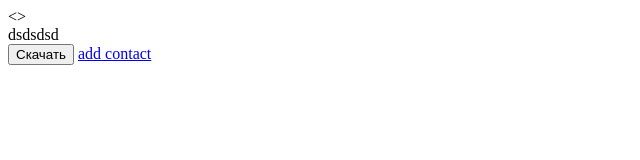
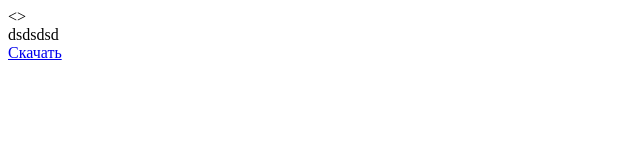
Before and after one commit to g1rz/test-copy, a plain HTML site: page index.html in a window 1280 px wide. Shown: the whole page, without its empty margins (0-640 px from the left). Drawn offline with Linux system fonts and the light colour scheme.

Commit message:
add link

```diff
--- a/index.html
+++ b/index.html
@@ -13,10 +13,10 @@
 
     <!-- <button id="copy-btn">copy</button> -->
 
-    <button id="download">Скачать</button>
+    <a href="#" id="download">Скачать</a>
 
     <script src="./script.js"></script>
 
-    <a rel="stylesheet" href="./phone.vcf">add contact</a>
+    <!-- <a rel="stylesheet" href="./phone.vcf">add contact</a> -->
 </body>
 </html>
```
